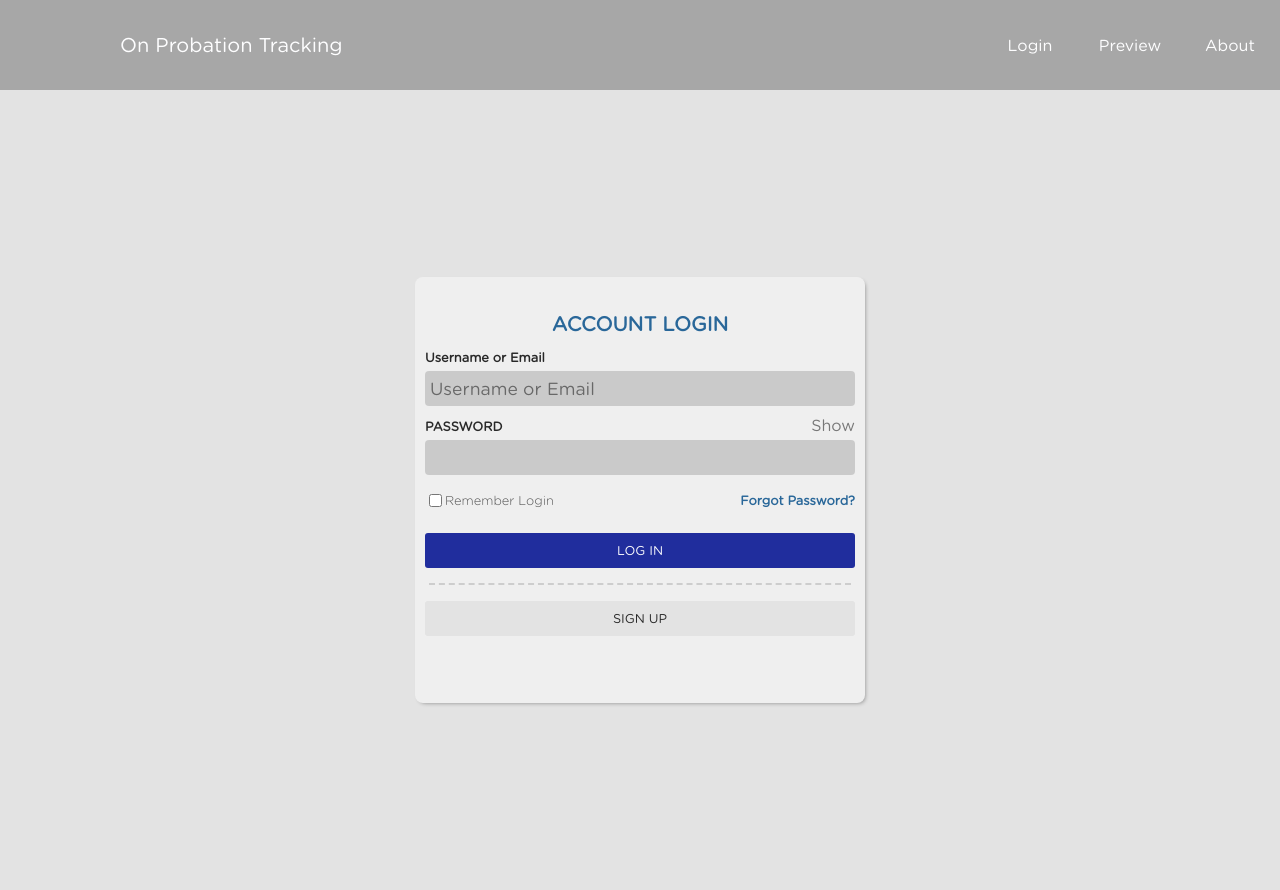
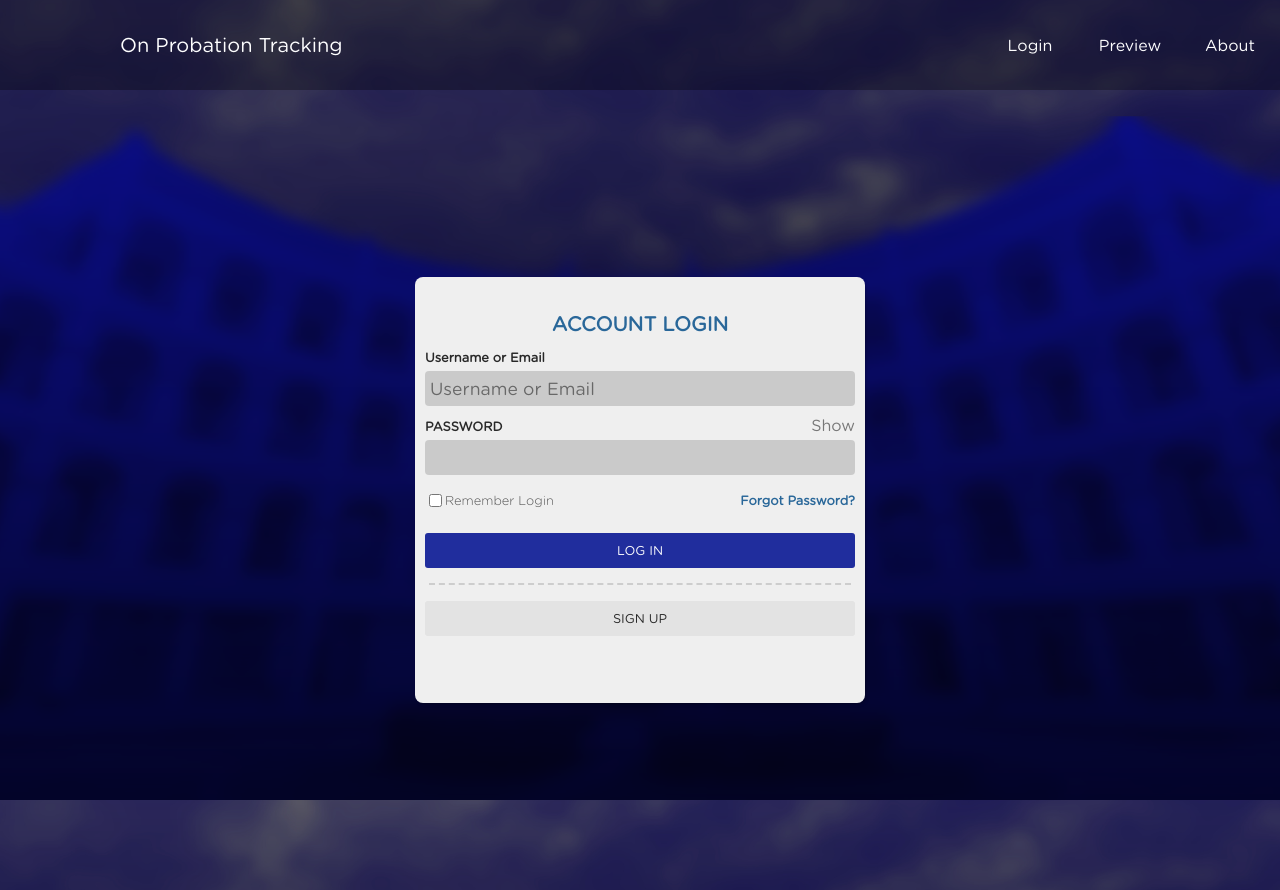
Before and after one commit to ItsAtomTech/UBE-Web-System, a Flask app: page / in a window 1280 px wide. Run offline with Flask 3, Linux system fonts and the light colour scheme; data that the repository does not hold is empty.

Commit message:
Added Background Image to css

```diff
--- a/website/models.py
+++ b/website/models.py
@@ -15,7 +15,7 @@ class Users(db.Model, UserMixin):
     password = db.Column(db.String(150))
     status = db.Column(db.String(50))
     avatar = db.Column(db.String(50))
-    type = db.Column(db.Integer, db.ForeignKey('user_type.type_id'))   # e.g. instructor, dean, associate_dean
+    type = db.Column(db.Integer, db.ForeignKey('user_type.type_id'))
     misc = db.Column(db.String(1024))
     date = db.Column(db.DateTime(timezone=True), default=manila_time)
 
@@ -24,7 +24,7 @@ class Users(db.Model, UserMixin):
 
 class UserType(db.Model):
     type_id = db.Column(db.Integer, primary_key=True)
-    type = db.Column(db.String(50))
+    type = db.Column(db.String(50))# e.g. instructor, dean, associate_dean
 
 
 
--- a/website/static/css/log_in.css
+++ b/website/static/css/log_in.css
@@ -18,11 +18,17 @@
 	align-items:center;
 	justify-content:center;
 	background:var(--primary_background_darker);
+	background-color:transparent;
 	font-family:Gotham Rounded;
+}
 
+#main_body{
+		background-color:var(--primary_background_darker);
+		background-image:url('../images/bg_1.png');
+		background-size:cover;
+		background-attachment:fixed;
+}
 
-
-}
 
 .log_in_con{
 	box-sizing:border-box;
--- a/website/user_control.py
+++ b/website/user_control.py
@@ -143,7 +143,7 @@ def create_account():
             add_account = Users(email=email,
                                 username=user_name,
                         password=generate_password_hash(password, method='pbkdf2:sha256'),
-                                type='student',
+                                type=1,
                                 avatar='user',
                                 status='pending')
             db.session.add(add_account)
@@ -203,7 +203,7 @@ def create_account_json():
             email=email,
             username=user_name,
             password=generate_password_hash(password, method='pbkdf2:sha256'),
-            type='teacher',
+            type=1,
             avatar='user',
             status='pending'
         )
```
Also changed, not shown: instance/ube_db.db.
